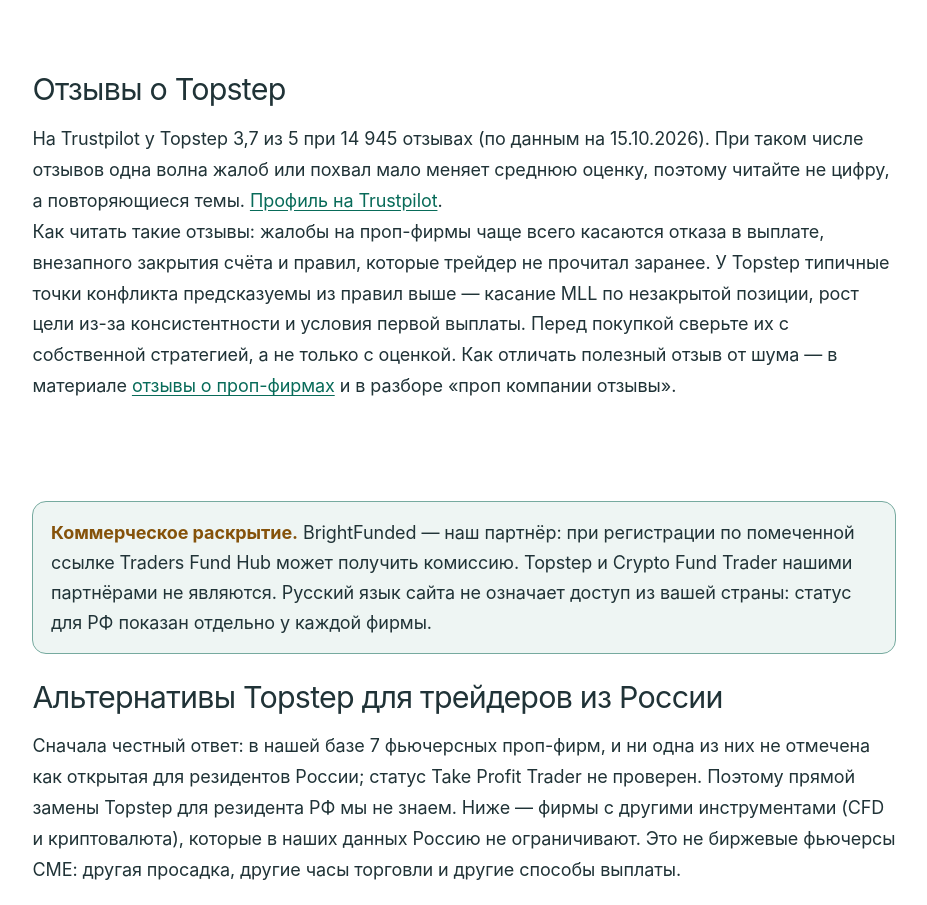
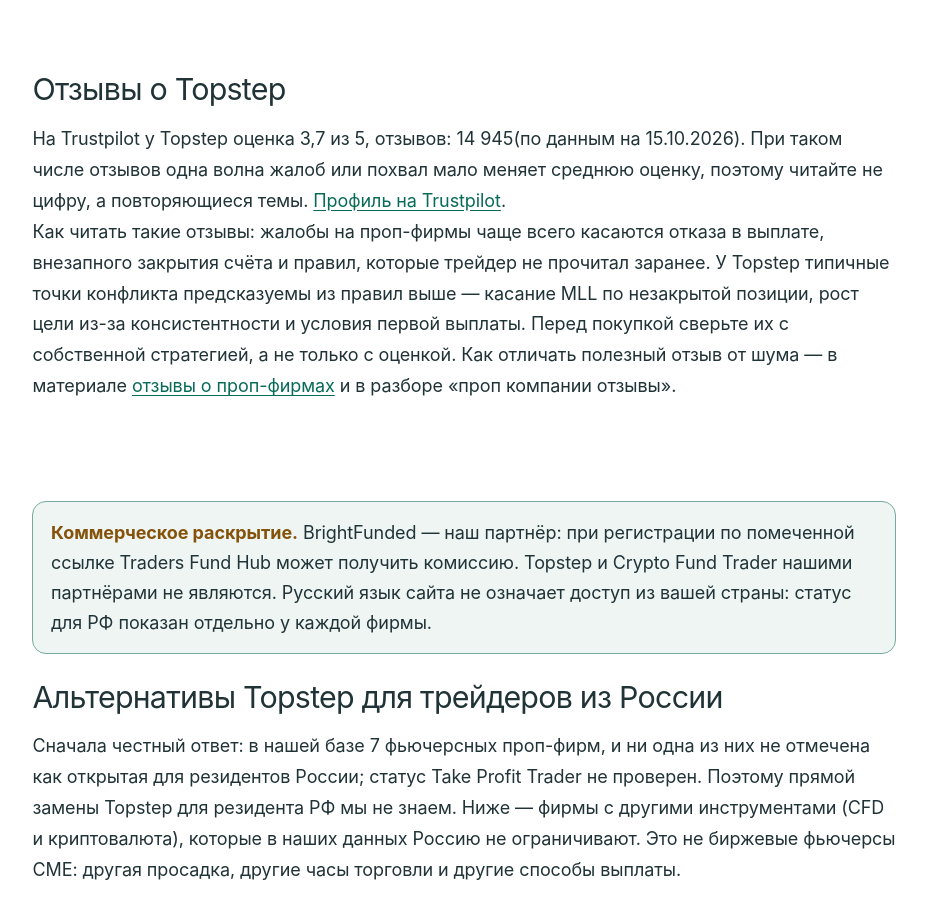
Before and after one commit to Vilmanis99/tradersfund, a Next.js app: page /ru/obzor-topstep in a window 1280 px wide. Shown: the part 8160-9065 px from the top of the page, without its empty margins (176-1103 px from the left). Built offline with nearby package versions, Linux system fonts and the light colour scheme; no server answers.

Commit message:
ru obzor-topstep: Trustpilot wording without case agreement («оценка X из 5, отзывов: N»)

```diff
--- a/app/ru/obzor-topstep/page.tsx
+++ b/app/ru/obzor-topstep/page.tsx
@@ -587,7 +587,7 @@ export default function RussianTopstepReviewPage() {
             <h2>Отзывы о Topstep</h2>
             {trustpilotFresh ? (
               <p>
-                На Trustpilot у Topstep {String(firm.trustpilotScore).replace('.', ',')} из 5 при {ruNumber(firm.trustpilotCount ?? 0)} отзывах
+                На Trustpilot у Topstep оценка {String(firm.trustpilotScore).replace('.', ',')} из 5, отзывов: {ruNumber(firm.trustpilotCount ?? 0)}
                 (по данным на {ruDate(firm.trustpilotCapturedAt)}). При таком числе отзывов одна волна жалоб или похвал мало меняет
                 среднюю оценку, поэтому читайте не цифру, а повторяющиеся темы.{' '}
                 {firm.trustpilotUrl && <a href={firm.trustpilotUrl} target="_blank" rel="noopener noreferrer">Профиль на Trustpilot</a>}.
```
